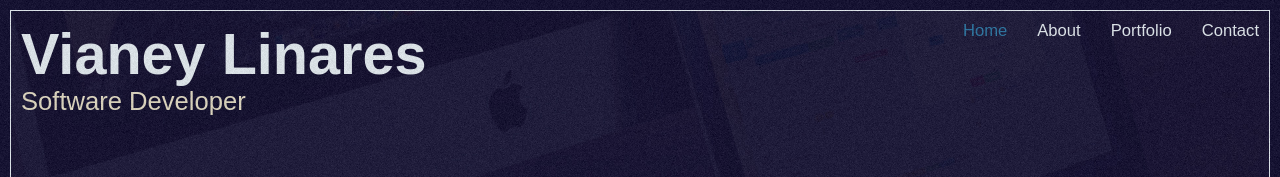
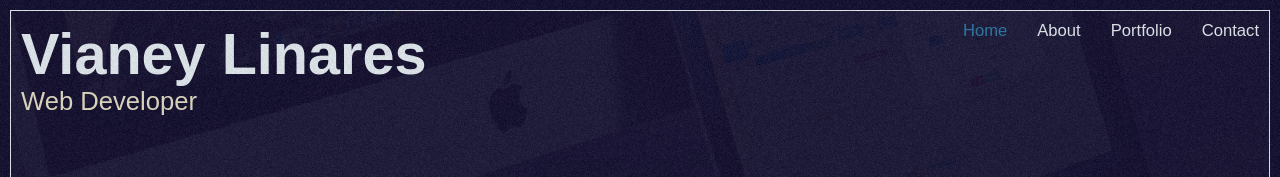
Before and after one commit to vianeylinares/vl-react, a React (Create React App) app: page /home in a window 1280 px wide. Shown: the top 177 px of the page. Built offline with nearby package versions, Linux system fonts and the light colour scheme.

Commit message:
Changed developer title.

```diff
--- a/public/index.html
+++ b/public/index.html
@@ -25,7 +25,7 @@
       work correctly both with client-side routing and a non-root public URL.
       Learn how to configure a non-root public URL by running `npm run build`.
     -->
-    <title>Vianey Linares - Software Developer</title>
+    <title>Vianey Linares - Web Developer</title>
   </head>
   <body>
     <noscript>You need to enable JavaScript to run this app.</noscript>
--- a/src/components/layout/HeaderNav.js
+++ b/src/components/layout/HeaderNav.js
@@ -47,7 +47,7 @@ export const HeaderNav = () => {
         <div className='branding-socials'>
             <div className='branding'>
                 <h1>Vianey Linares</h1>
-                <span>Software Developer</span>
+                <span>Web Developer</span>
             </div>
             <div id="mobile-menu" className="icon" onClick={mainMenuActivation}>
                 <FontAwesomeIcon icon={faBars} />
```
